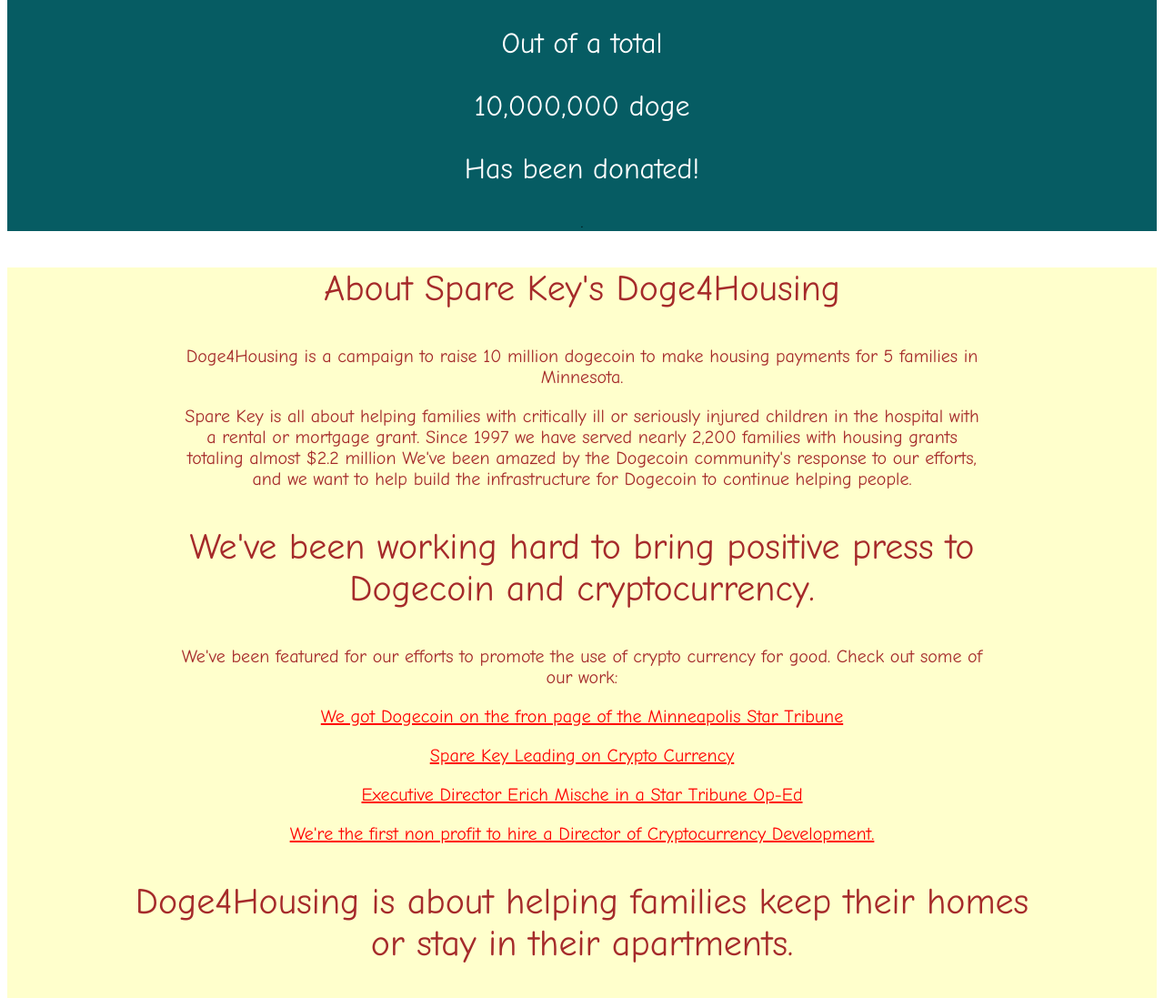
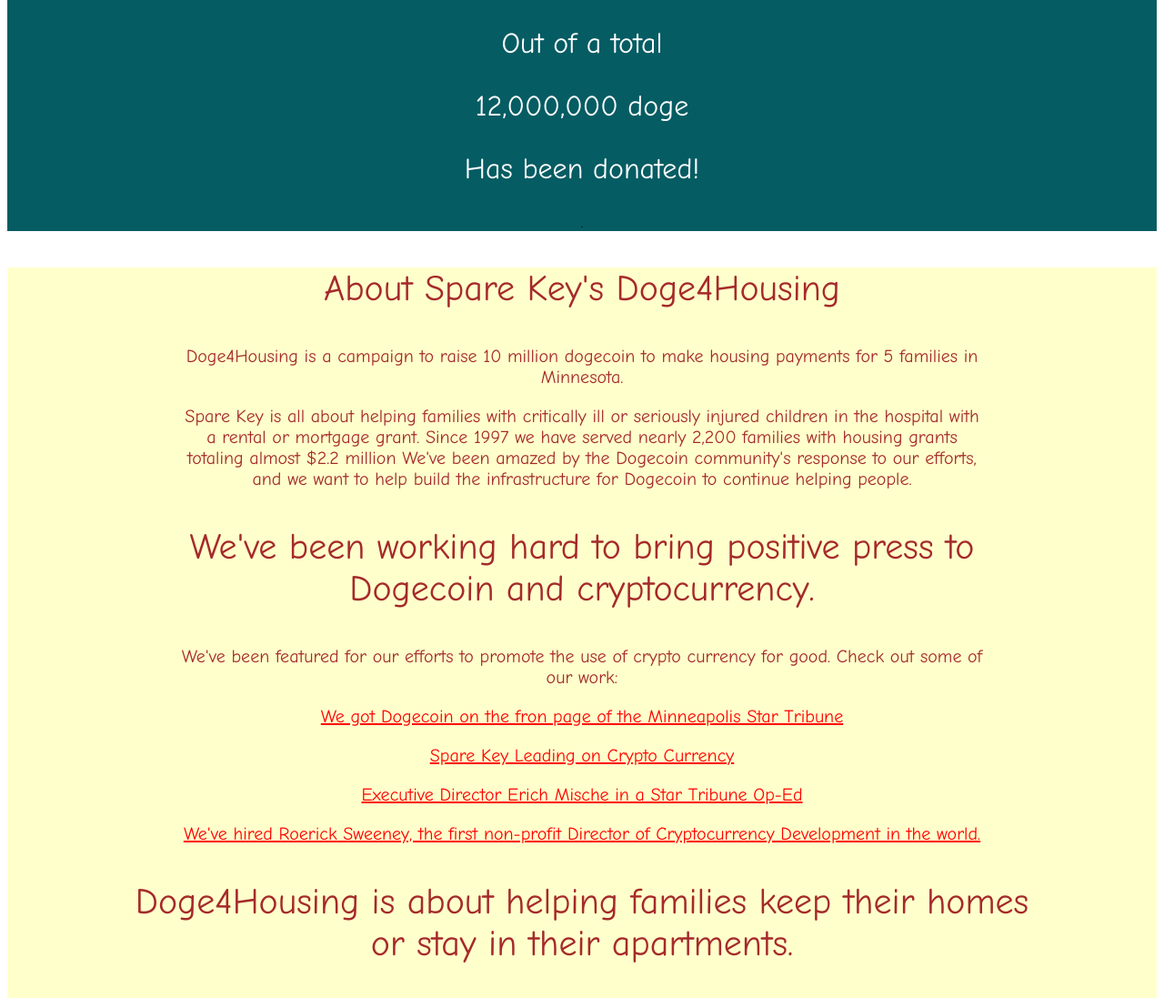
Before and after one commit to sroerick/doge4housing, a plain HTML site: page index.html in a window 1280 px wide. Shown: the part 589-1686 px from the top of the page at 91% size. Drawn offline with nearby package versions, Linux system fonts and the light colour scheme.

Commit message:
addednames

```diff
--- a/index.html
+++ b/index.html
@@ -32,7 +32,7 @@
    <p id="balance">
 
   <p class="balance">Out of a total</p>
-  <p class="balance">10,000,000 doge</p>
+  <p class="balance">12,000,000 doge</p>
   <p class="balance">Has been donated!</p>
   <script>
    $("#balance").html('<object data="balance.php">');
@@ -45,14 +45,14 @@
    <p class="mainbody">Doge4Housing is a campaign to raise 10 million dogecoin to make housing payments for 5 families in Minnesota.</p>
    <p class="mainbody">Spare Key is all about helping families with critically ill or seriously injured children in the hospital with a rental or mortgage grant.
 Since 1997 we have served nearly 2,200 families with housing grants totaling almost $2.2 million
-We've been amazed by the Dogecoin community's response to our efforts, and we want to help build the infrastructure for Dogecoin to continue helping people.
+We've been amazed by the Dogecoin community's response to our efforts, and we want to help build the infrastructure for Dogecoin to continue helping people.</p>
   <p class="headertitle">We've been working hard to bring positive press to Dogecoin and cryptocurrency.</p>
   <p class="mainbody"> We've been featured for our efforts to promote the use of crypto currency for good. Check out some of our work:</p>
   <p class="mainbody"><a href="http://www.sparekey.org/star-tribune-features-spare-key-on-front-page-on-story-about-crypto-currency/">We got Dogecoin on the fron page of the Minneapolis Star Tribune</a>
   <p class="mainbody"><a href="http://www.sparekey.org/spare-key-leading-on-crypto-currency-for-non-profits-and-charities/">Spare Key Leading on Crypto Currency</a>
   <p class="mainbody"><a href="
 http://www.sparekey.org/chronicles-of-philanthropy-why-a-nonprofit-leader-embraces-virtual-currency/">Executive Director Erich Mische in a Star Tribune Op-Ed</a></p>
- <p class="mainbody"><a href="http://www.sparekey.org/spare-key-hires-director-of-crypto-currency-development-perhaps-first-in-the-nation/">We're the first non profit to hire a Director of Cryptocurrency Development.</a></p>
+ <p class="mainbody"><a href="http://www.sparekey.org/spare-key-hires-director-of-crypto-currency-development-perhaps-first-in-the-nation/">We've hired Roerick Sweeney, the first non-profit Director of Cryptocurrency Development in the world.</a></p>
 
  <p class="headertitle">Doge4Housing is about helping families keep their homes or stay in their apartments.
  <p class="mainbody">...and focus on their child's care and recovery. It's about giving families peace of mind from their bills. </p>
```
